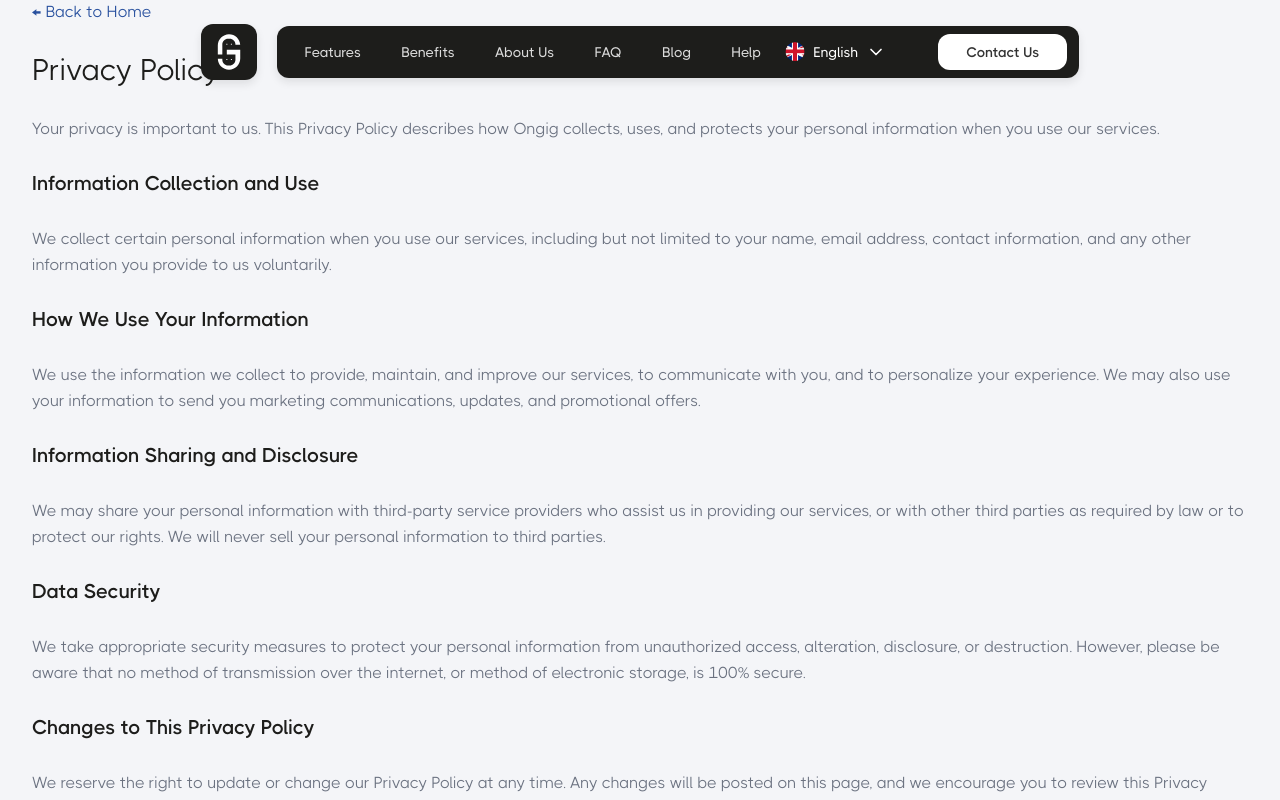
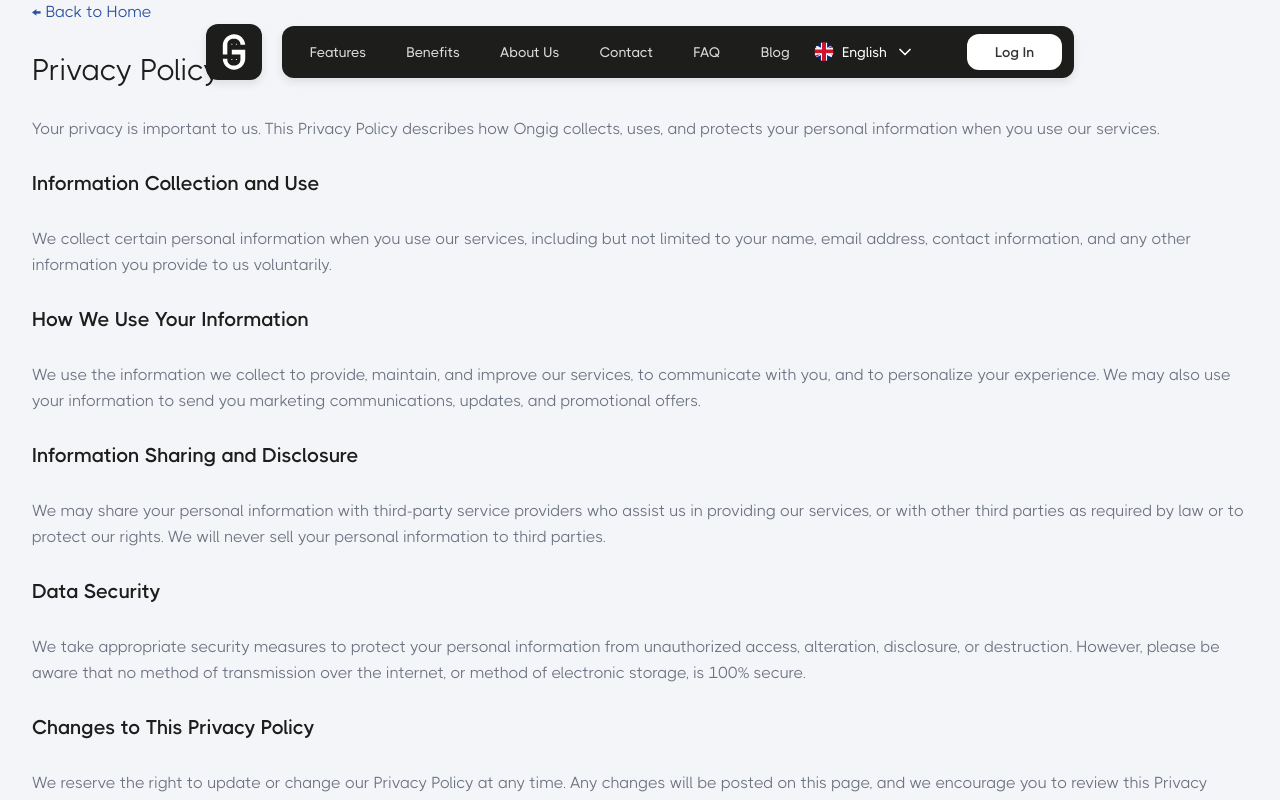
Before and after one commit to whdagency/garistalanding, a Next.js app: page /privacy in a window 1280 px wide. Shown: the top 800 px of the page. Built offline with nearby package versions, Linux system fonts and the light colour scheme.

Commit message:
chore: update nav links

```diff
--- a/components/Nav.tsx
+++ b/components/Nav.tsx
@@ -8,11 +8,21 @@ import { Cross as Hamburger } from "hamburger-react";
 import { Sheet, SheetContent, SheetTrigger } from "@/components/ui/sheet";
 import { Button } from "./ui/button";
 import { useTranslation } from "react-i18next";
-import LanguageModal, { LanguageMobileModal } from "@/components/LanguageModal";
+import LanguageModal from "@/components/LanguageModal";
 
 type Links = {
   activeSection: string;
 };
+
+const navLinks = [
+  "Features",
+  "Benefits",
+  "About",
+  "Contact",
+  "FAQ",
+  "Blog",
+  "Log In",
+];
 
 function Nav({ activeSection }: Links) {
   const [isOpen, setOpen] = useState(false);
@@ -44,77 +54,25 @@ function Nav({ activeSection }: Links) {
             {/* Nav Links */}
             <div className="flex gap-3 items-center bg-secondaryBg shadow-navShadow rounded-xl py-1 justify-between px-3">
               <div className="flex gap-2 items-center">
+                {navLinks.slice(0, navLinks.length - 1).map((link, index) => (
                   <a
-                  href="/#Features"
+                    key={index}
+                    href={`/#${link}`}
                     className={`navLink ${
-                    activeSection == "Features"
+                      activeSection == link
                         ? "text-primaryBg bg-primaryBg/10 rounded-xl"
                         : "text-primaryOne hover:text-primaryBg rounded-xl"
                     }`}
                   >
-                  {t("Features")}
+                    {link === "About" ? t("About Us") : t(link)}
                   </a>
-
-                <a
-                  href="/#Benefits"
-                  className={`navLink ${
-                    activeSection == "Benefits"
-                      ? "text-primaryBg bg-primaryBg/10 rounded-xl"
-                      : "text-primaryOne hover:text-primaryBg rounded-xl"
-                  }`}
-                >
-                  {t("Benefits")}
-                </a>
-
-                <a
-                  href="/#About"
-                  className={`navLink ${
-                    activeSection == "About"
-                      ? "text-primaryBg bg-primaryBg/10 rounded-xl"
-                      : "text-primaryOne hover:text-primaryBg rounded-xl"
-                  }`}
-                >
-                  {t("About Us")}
-                </a>
-
-                <a
-                  href="/#FAQ"
-                  className={`navLink ${
-                    activeSection == "FAQ"
-                      ? "text-primaryBg bg-primaryBg/10 rounded-xl"
-                      : "text-primaryOne hover:text-primaryBg rounded-xl"
-                  }`}
-                >
-                  {t("FAQ")}
-                </a>
-
-                <a
-                  href="/#Blog"
-                  className={`navLink ${
-                    activeSection == "Blog"
-                      ? "text-primaryBg bg-primaryBg/10 rounded-xl"
-                      : "text-primaryOne hover:text-primaryBg rounded-xl"
-                  }`}
-                >
-                  {t("Blog")}
-                </a>
-
-                <a
-                  href="/#FAQ"
-                  className={`navLink ${
-                    activeSection == "Help"
-                      ? "text-primaryBg bg-primaryBg/10 rounded-xl"
-                      : "text-primaryOne hover:text-primaryBg rounded-xl"
-                  }`}
-                >
-                  {t("Help")}
-                </a>
+                ))}
 
                 <LanguageModal />
               </div>
 
               <button className="mx-10 me-auto font-semibold text-black/80 text-sm px-7 py-2 rounded-xl bg-white text-center">
-                <a href="/#Contact">Contact Us</a>
+                <a href="#">Log In</a>
               </button>
             </div>
           </div>
@@ -163,6 +121,8 @@ const MobileNav = ({
   isHamburger,
   setHamburger,
 }: MobileNavProps) => {
+  const { t } = useTranslation("global");
+
   return (
     <>
       <Sheet open={isOpen} onOpenChange={handleSheet}>
@@ -177,75 +137,19 @@ const MobileNav = ({
 
         <SheetContent side={"bottom"}>
           <div className="flex flex-col gap-y-4 mt-4 pb-4">
-            <SheetTrigger asChild>
+            {navLinks.map((link, index) => (
+              <SheetTrigger asChild key={index}>
                 <Button
                   asChild
                   className="text-xl text-primaryTwo"
                   variant="ghost"
                 >
-                <a href="/#Features">Features</a>
+                  <a href={`/#${link}`}>
+                    {link === "About" ? t("About Us") : t(link)}
+                  </a>
                 </Button>
               </SheetTrigger>
-
-            <SheetTrigger asChild>
-              <Button
-                asChild
-                className="text-xl text-primaryTwo"
-                variant="ghost"
-              >
-                <Link href="/#Benefits">Benefits</Link>
-              </Button>
-            </SheetTrigger>
-
-            <SheetTrigger asChild>
-              <Button
-                asChild
-                className="text-xl text-primaryTwo"
-                variant="ghost"
-              >
-                <Link href="/#About">About Us</Link>
-              </Button>
-            </SheetTrigger>
-
-            <SheetTrigger asChild>
-              <Button
-                asChild
-                className="text-xl text-primaryTwo"
-                variant="ghost"
-              >
-                <a href="/#FAQ">FAQ</a>
-              </Button>
-            </SheetTrigger>
-
-            <SheetTrigger asChild>
-              <Button
-                asChild
-                className="text-xl text-primaryTwo"
-                variant="ghost"
-              >
-                <a href="/#Blog">Blog</a>
-              </Button>
-            </SheetTrigger>
-
-            <SheetTrigger asChild>
-              <Button
-                asChild
-                className="text-xl text-primaryTwo"
-                variant="ghost"
-              >
-                <Link href="/#Help">Help</Link>
-              </Button>
-            </SheetTrigger>
-
-            <SheetTrigger asChild>
-              <Button
-                asChild
-                className="text-xl text-primaryTwo"
-                variant="ghost"
-              >
-                <a href="/#Contact">Contact Us</a>
-              </Button>
-            </SheetTrigger>
+            ))}
 
             <SheetTrigger asChild>
               <LanguageModal />
```
Lines whose indentation alone changed are shown as unchanged.
